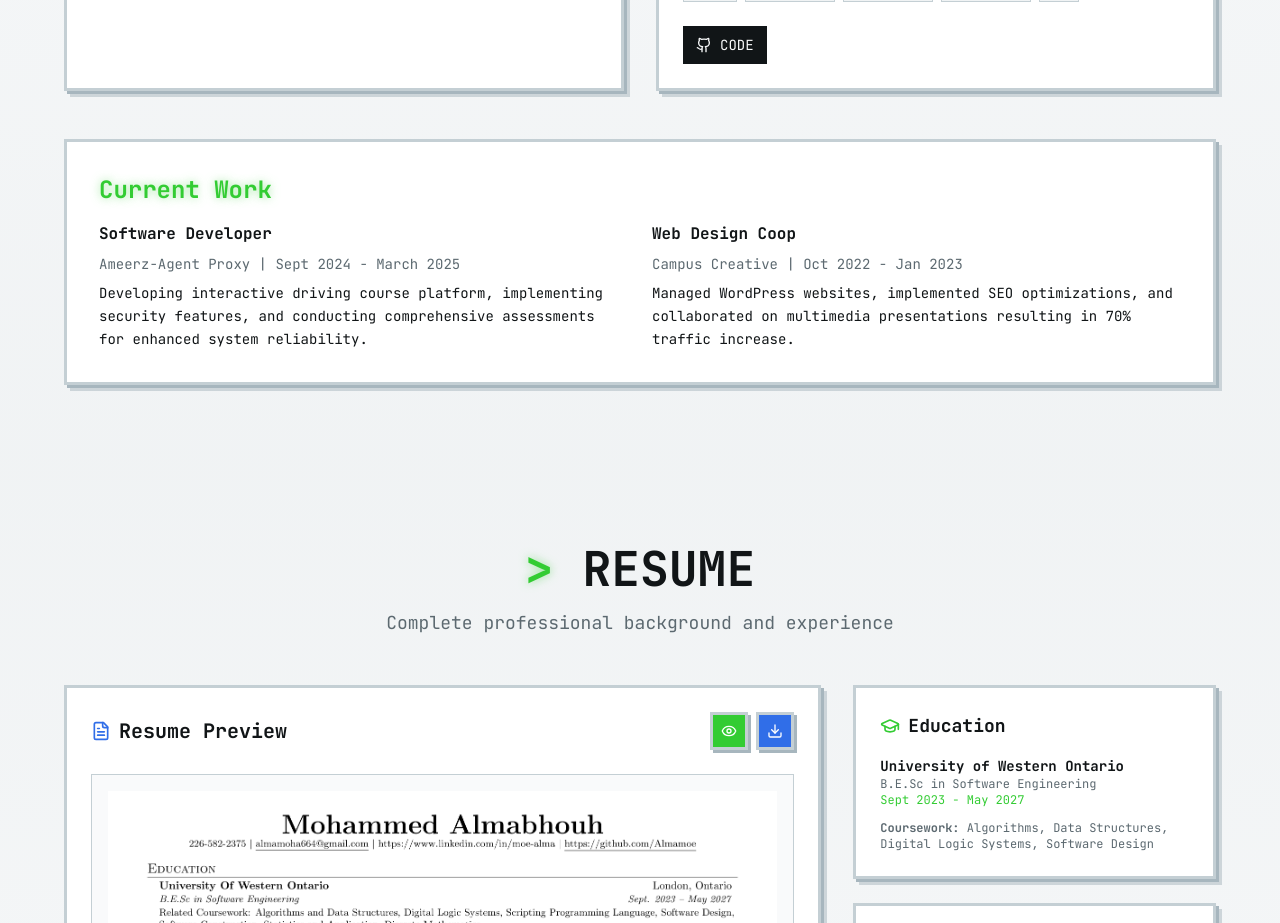
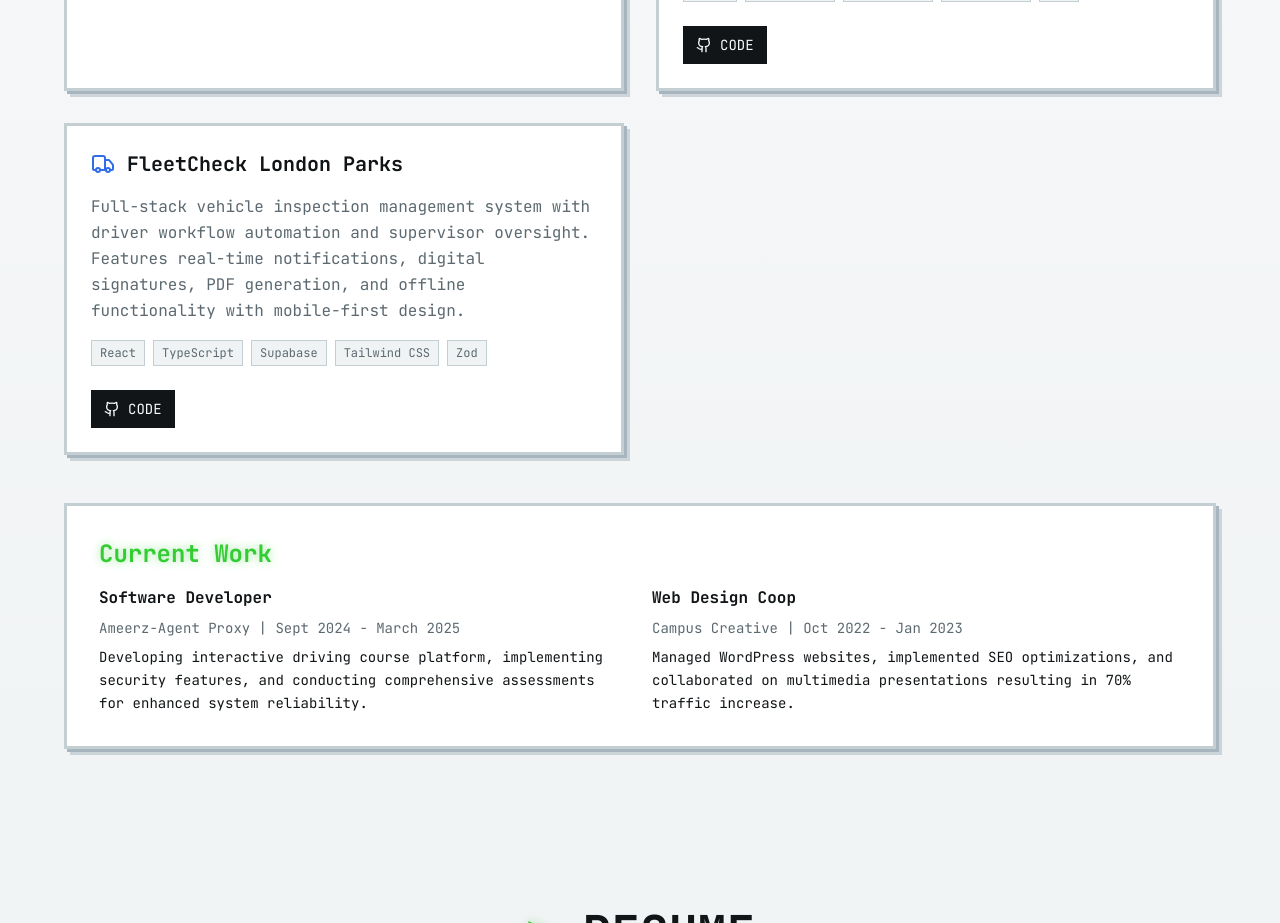
Before and after one commit to Almamoe/Mohammed-Almabhouh-Website1, a React (Vite) app: page / in a window 1280 px wide. Shown: the part 3760-4683 px from the top of the page. Built offline with nearby package versions, Linux system fonts and the light colour scheme.

Commit message:
Add project description
Add the provided project description to the projects section.

```diff
--- a/src/components/Projects.tsx
+++ b/src/components/Projects.tsx
@@ -1,4 +1,4 @@
-import { ExternalLink, Github, Shield, Camera, Car, Gamepad2, Leaf } from "lucide-react";
+import { ExternalLink, Github, Shield, Camera, Car, Gamepad2, Leaf, Truck } from "lucide-react";
 
 const projects = [
   {
@@ -34,6 +34,15 @@ const projects = [
     tech: ["React", "Express.js", "PostgreSQL", "OpenAI API", "JWT"],
     icon: Leaf,
     github: "https://github.com/Almamoe/Carbon-eMission",
+    demo: "#",
+    status: "COMPLETED"
+  },
+  {
+    title: "FleetCheck London Parks",
+    description: "Full-stack vehicle inspection management system with driver workflow automation and supervisor oversight. Features real-time notifications, digital signatures, PDF generation, and offline functionality with mobile-first design.",
+    tech: ["React", "TypeScript", "Supabase", "Tailwind CSS", "Zod"],
+    icon: Truck,
+    github: "https://github.com/Almamoe/fleetcheck-london-parks",
     demo: "#",
     status: "COMPLETED"
   }
```
